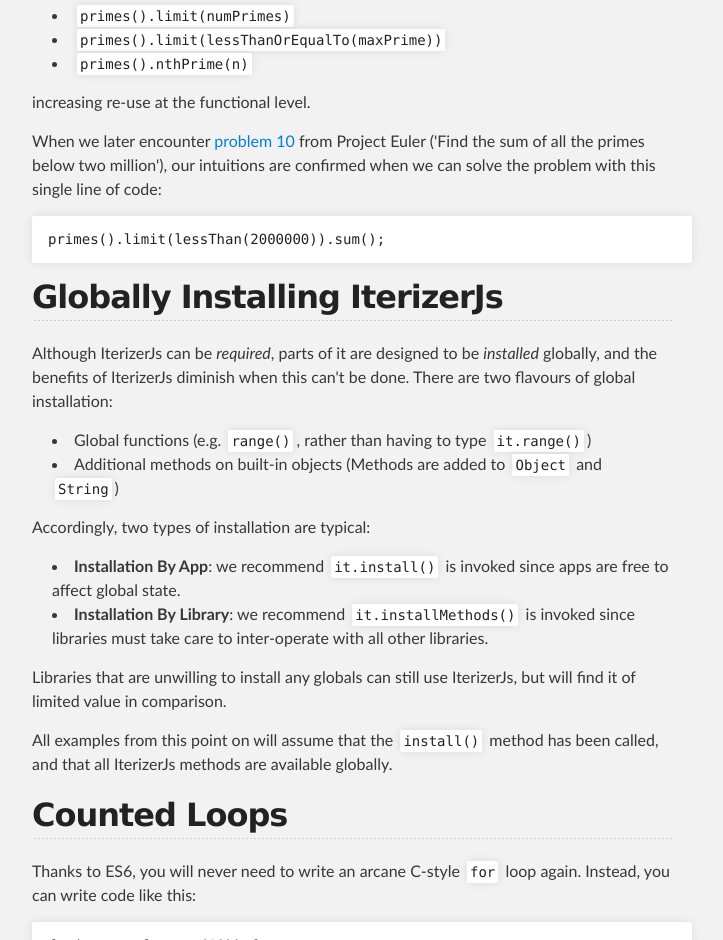
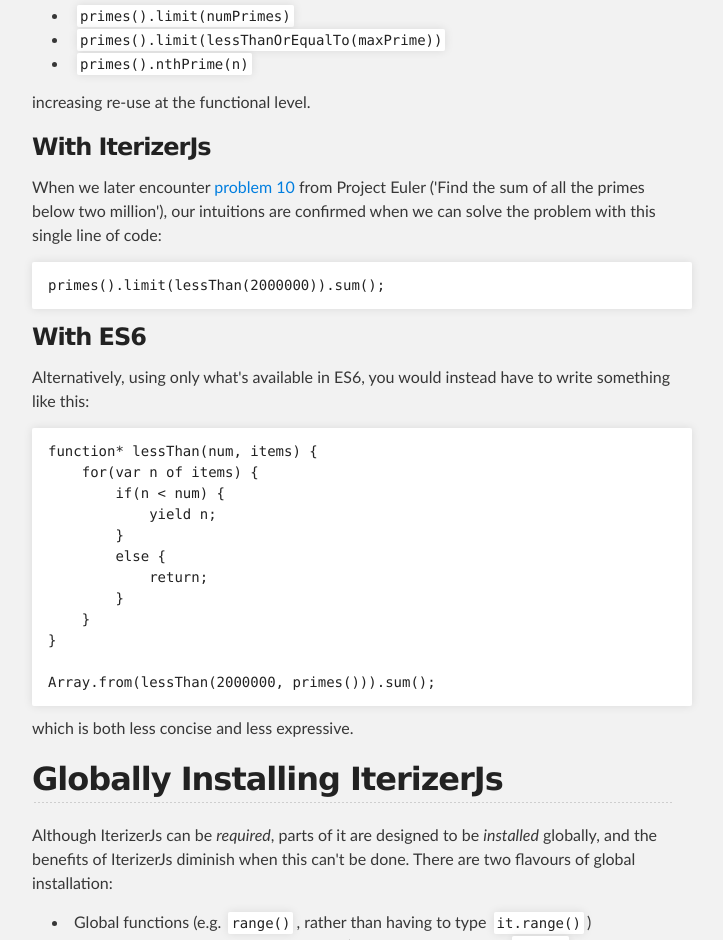
Before and after one commit to dchambers/iterizerjs, a plain HTML site: page index.html in a window 1280 px wide. Shown: the part 1092-2032 px from the top of the page, without its empty margins (288-1011 px from the left). Drawn offline with Linux system fonts and the light colour scheme.

```diff
--- a/index.html
+++ b/index.html
@@ -71,10 +71,34 @@
 <li><code>primes().nthPrime(n)</code></li>
 </ul><p>increasing re-use at the functional level.</p>
 
+<h3>
+<a name="with-iterizerjs" class="anchor" href="#with-iterizerjs"><span class="octicon octicon-link"></span></a>With IterizerJs</h3>
+
 <p>When we later encounter <a href="https://projecteuler.net/problem=10">problem 10</a> from Project Euler ('Find the sum of all the primes below two million'), our intuitions are confirmed when we can solve the problem with this single line of code:</p>
 
 <pre><code>primes().limit(lessThan(2000000)).sum();
 </code></pre>
+
+<h3>
+<a name="with-es6" class="anchor" href="#with-es6"><span class="octicon octicon-link"></span></a>With ES6</h3>
+
+<p>Alternatively, using only what's available in ES6, you would instead have to write something like this:</p>
+
+<pre><code>function* lessThan(num, items) {
+    for(var n of items) {
+        if(n &lt; num) {
+            yield n;
+        }
+        else {
+            return;
+        }
+    }
+}
+
+Array.from(lessThan(2000000, primes())).sum();
+</code></pre>
+
+<p>which is both less concise and less expressive.</p>
 
 <h2>
 <a name="globally-installing-iterizerjs" class="anchor" href="#globally-installing-iterizerjs"><span class="octicon octicon-link"></span></a>Globally Installing IterizerJs</h2>
```
Also changed, not shown: params.json (+1 -1 lines).
